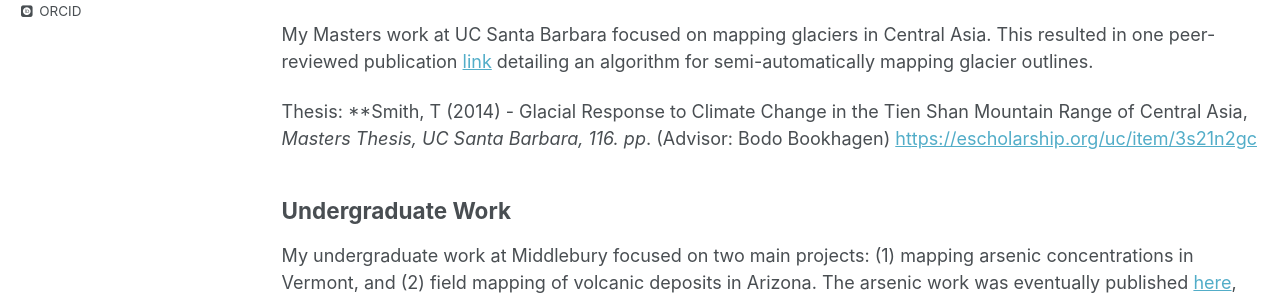
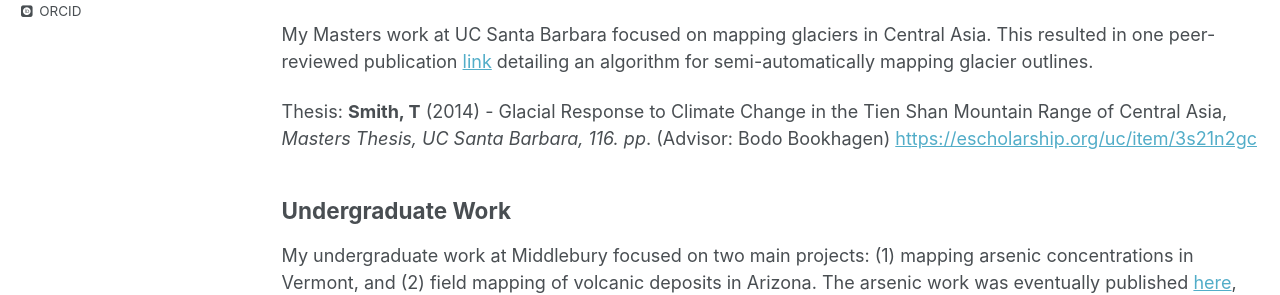
Before and after one commit to tasmi/tasmi.github.io, a Jekyll site: the page built from _pages/research.md, in a window 1280 px wide and 1257 px high. Shown: the part 635-930 px from the top of the window. Built offline with Jekyll 4.4.1, drawn with Linux system fonts in a browser that asks for light colours; some web fonts are replaced.

```diff
--- a/_pages/research.md
+++ b/_pages/research.md
@@ -20,7 +20,7 @@ Thesis: **Smith, T** (2018) - Decadal changes in the snow regime of High Mountai
 
 My Masters work at UC Santa Barbara focused on mapping glaciers in Central Asia. This resulted in one peer-reviewed publication [link](https://doi.org/10.5194/tc-9-1747-201) detailing an algorithm for semi-automatically mapping glacier outlines.
 
-Thesis: **Smith, T (2014) - Glacial Response to Climate Change in the Tien Shan Mountain Range of Central Asia, _Masters Thesis, UC Santa Barbara, 116. pp_. (Advisor: Bodo Bookhagen) [https://escholarship.org/uc/item/3s21n2gc](https://escholarship.org/uc/item/3s21n2gc)
+Thesis: **Smith, T** (2014) - Glacial Response to Climate Change in the Tien Shan Mountain Range of Central Asia, _Masters Thesis, UC Santa Barbara, 116. pp_. (Advisor: Bodo Bookhagen) [https://escholarship.org/uc/item/3s21n2gc](https://escholarship.org/uc/item/3s21n2gc)
 
 ## Undergraduate Work
 
```
